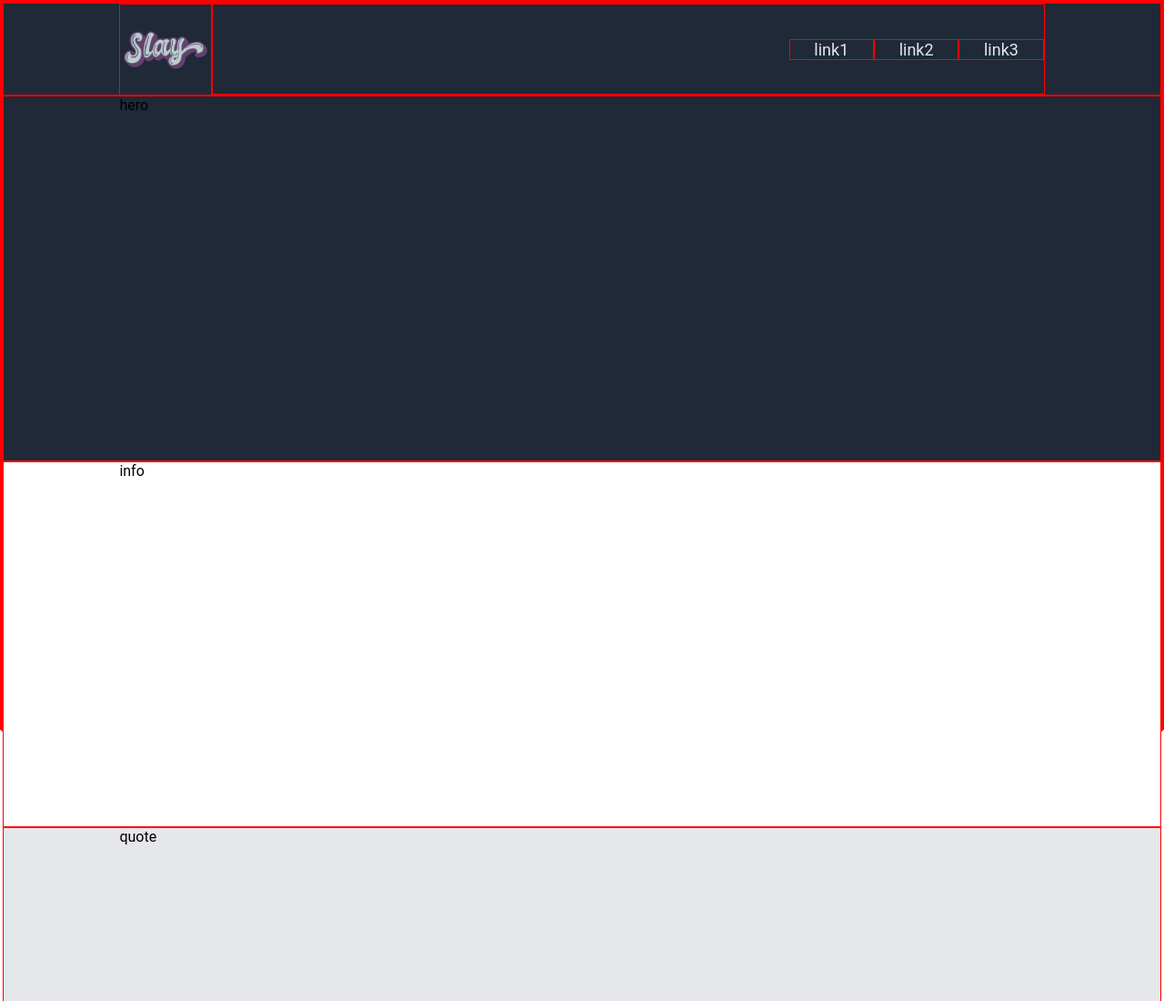
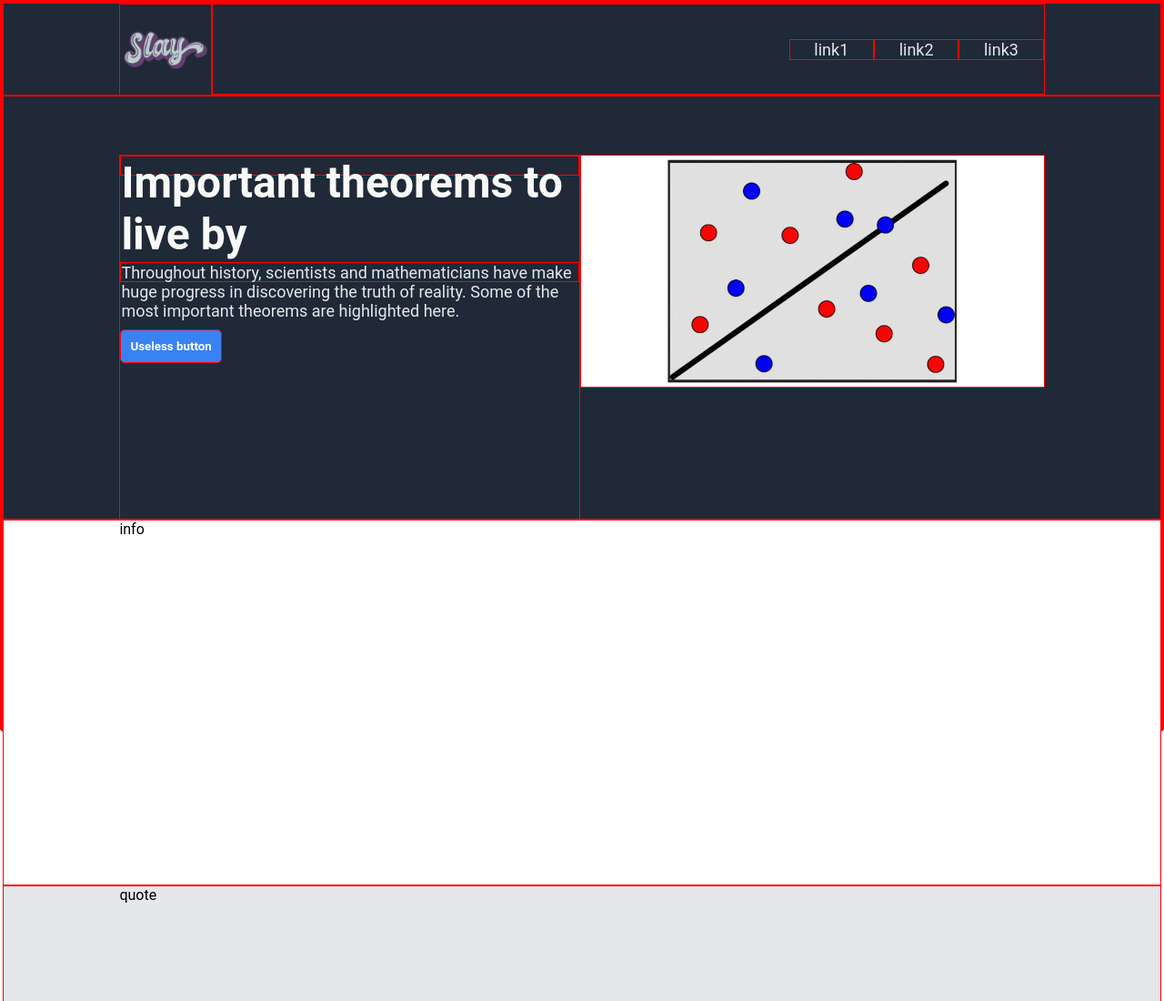
Before and after one commit to BrianShTsoi/odin-landing-page, a plain HTML site: page index.html in a window 1280 px wide. Shown: the top 1100 px of the page at 91% size. Drawn offline with Linux system fonts and the light colour scheme.

Commit message:
Complete hero

```diff
--- a/index.html
+++ b/index.html
@@ -17,7 +17,18 @@
             </span>
         </div>
 
-        <div class="hero">hero</div>
+        <div class="hero">
+            <div class="hero-text-container">
+                <div class="hero-main-text">Important theorems to live by</div>
+                <div class="hero-secondary-text">
+                    Throughout history, scientists and mathematicians have make huge progress
+                    in discovering the truth of reality. Some of the most important theorems are highlighted here.
+                </div>
+                <button class="useless-button">Useless button</button>
+            </div>
+            <img src="theorems.jpg" alt="theorems" class="theorems-img">
+        </div>
+
         <div class="information">info</div>
         <div class="quote">quote</div>
         <div class="call-to-action-container">call to action container</div>
--- a/styles.css
+++ b/styles.css
@@ -52,7 +52,41 @@ div {
 
 .hero {
     background-color: #1F2937;
+    display: flex;
+    align-items: flex-start;
+    padding-top: 5%;
 }
+.hero-text-container {
+    width: 50%;
+    flex: 1 1 auto;
+    height: 100%;
+}
+.hero-text-container > * {
+    display: inline-block;
+}
+.hero-main-text {
+    font-size: 48px;
+    font-weight: bold;
+    color: #F9FAF8;
+}
+.hero-secondary-text {
+    font-size: 18px;
+    color: #E5E7EB;
+    margin-top: 10px;
+}
+.useless-button {
+    margin-top: 10px;
+    color: white;
+    background-color: #3882F6;
+    border-radius: 5px;
+    font-weight: bold;
+    padding: 10px;
+}
+.theorems-img {
+    width: 50%;
+    flex: 1 1 auto;
+}
+
 .information {
     background-color: white;
 }
```
Also changed, not shown: magellan.jpeg (added), theorems.jpg (added).
